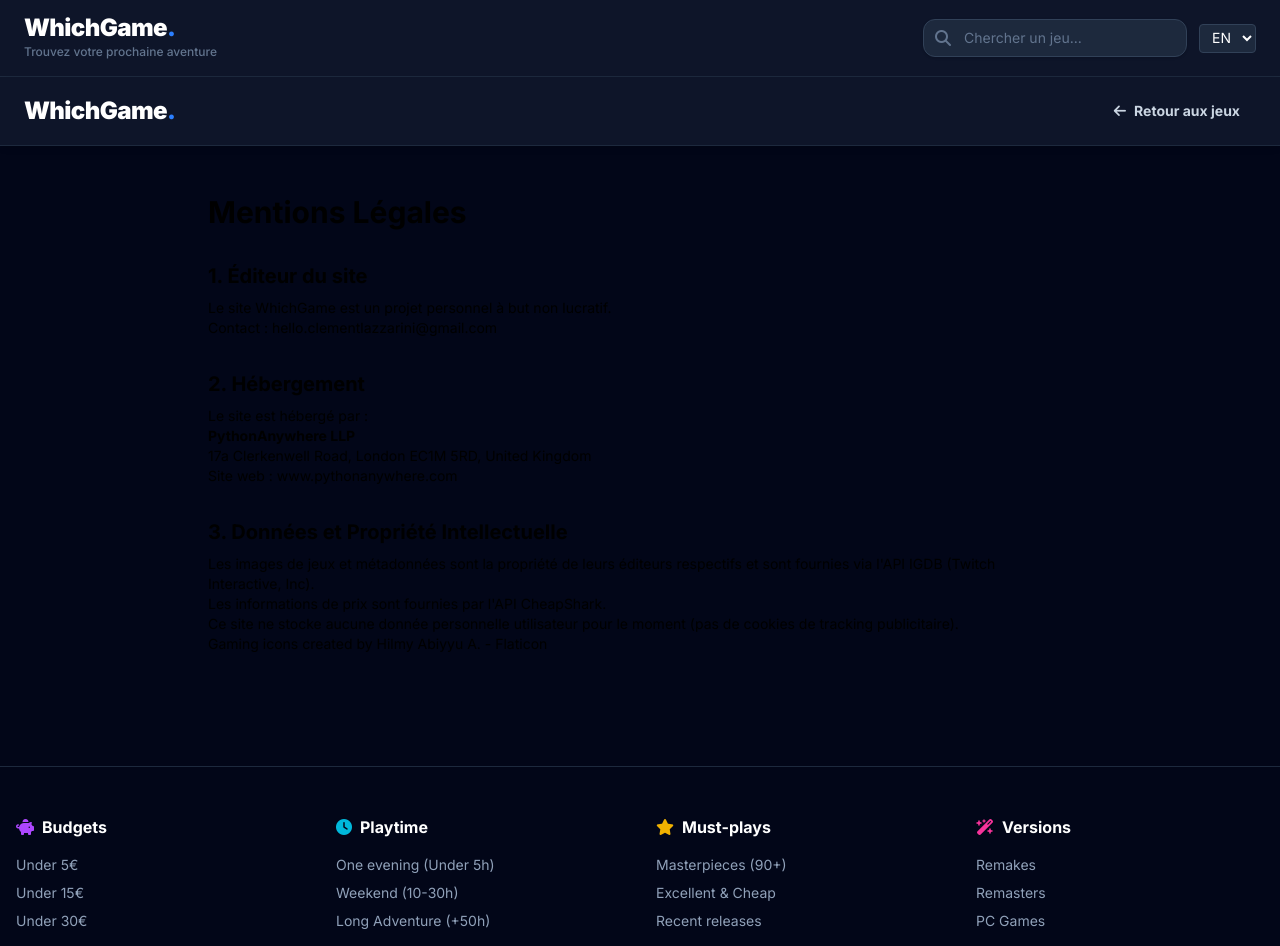
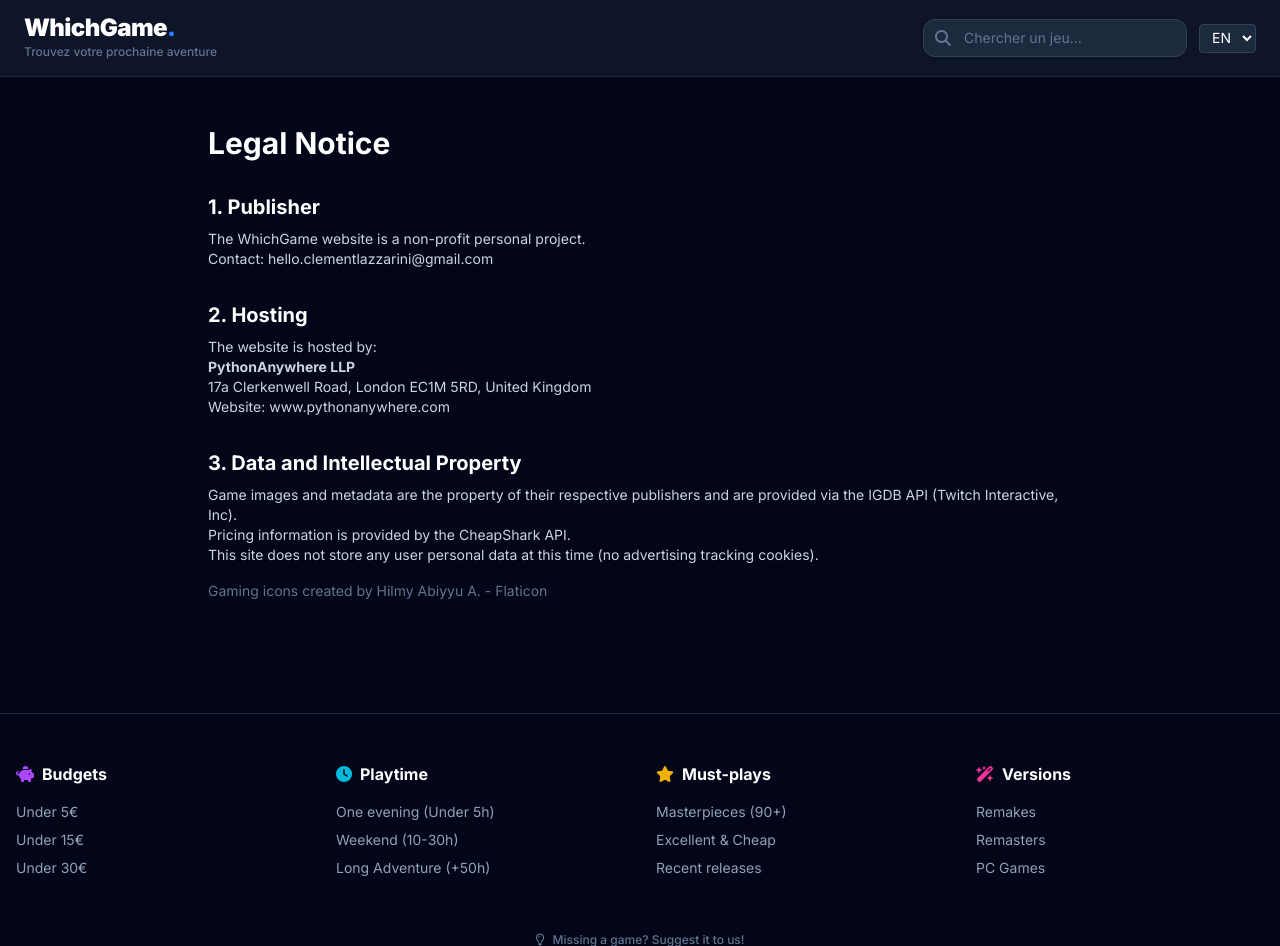
Before and after one commit to ClementLazzarini/WhichGame, a Django app: page /legal/ in a window 1280 px wide. Shown: the top 946 px of the page. Run offline with Django 4.2, Linux system fonts and the light colour scheme; style sheets or scripts are compiled from the project's sources; some libraries are stand-ins or nearby versions.

Commit message:
Localize legal page and update French translations
Make the legal page translatable and refresh French localization. templates/legal.html: load i18n, wrap static strings with {% trans %}, adjust markup and styles, remove the duplicated header/back link, and update the Flaticon link styling. locale/fr: update POT-Creation-Date, refine several existing translations for formatting, and add new msgids/msgstr entries for the legal page. Also include the regenerated django.mo binary.

```diff
--- a/templates/legal.html
+++ b/templates/legal.html
@@ -1,42 +1,36 @@
 {% extends "base.html" %}
+{% load i18n %}
 
 {% block content %}
-<header class="sticky top-0 z-50 w-full bg-slate-900/95 backdrop-blur-xl border-b border-slate-800 py-4 shadow-md">
-    <div class="container mx-auto px-4 md:px-6 flex items-center justify-between">
-        <a href="{% url 'home_list' %}" class="text-2xl font-black tracking-tight text-white hover:opacity-80 transition-opacity">
-            WhichGame<span class="text-blue-500">.</span>
-        </a>
+<main class="container mx-auto px-4 py-12 max-w-4xl">
+    <h1 class="text-3xl font-bold text-white mb-8">{% trans "Legal Notice" %}</h1>
 
-        <a href="{% url 'home_list' %}" class="text-sm font-bold text-slate-300 hover:text-white flex items-center gap-2 transition-colors px-4 py-2 rounded-full hover:bg-slate-800">
-            <i class="fa-solid fa-arrow-left"></i> Retour aux jeux
-        </a>
-    </div>
-</header>
-
-<main class="container mx-auto px-4 py-12 max-w-4xl text-black">
-    <h1 class="text-3xl font-bold  mb-8">Mentions Légales</h1>
-
-    <div class="space-y-8 text-slate-300 text-sm text-black">
-        <section class="text-black">
-            <h2 class="text-xl font-bold mb-2">1. Éditeur du site</h2>
-            <p>Le site WhichGame est un projet personnel à but non lucratif.</p>
-            <p>Contact : hello.clementlazzarini@gmail.com</p>
+    <div class="space-y-8 text-slate-300 text-sm">
+        <section>
+            <h2 class="text-xl font-bold text-white mb-2">{% trans "1. Publisher" %}</h2>
+            <p>{% trans "The WhichGame website is a non-profit personal project." %}</p>
+            <p>{% trans "Contact:" %} hello.clementlazzarini@gmail.com</p>
         </section>
 
-        <section class="text-black">
-            <h2 class="text-xl font-bold  mb-2">2. Hébergement</h2>
-            <p>Le site est hébergé par :<br>
+        <section>
+            <h2 class="text-xl font-bold text-white mb-2">{% trans "2. Hosting" %}</h2>
+            <p>{% trans "The website is hosted by:" %}<br>
             <strong>PythonAnywhere LLP</strong><br>
             17a Clerkenwell Road, London EC1M 5RD, United Kingdom<br>
-            Site web : www.pythonanywhere.com</p>
+            {% trans "Website:" %} www.pythonanywhere.com</p>
         </section>
 
-        <section class="text-black">
-            <h2 class="text-xl font-bold  mb-2">3. Données et Propriété Intellectuelle</h2>
-            <p>Les images de jeux et métadonnées sont la propriété de leurs éditeurs respectifs et sont fournies via l'API IGDB (Twitch Interactive, Inc).</p>
-            <p>Les informations de prix sont fournies par l'API CheapShark.</p>
-            <p>Ce site ne stocke aucune donnée personnelle utilisateur pour le moment (pas de cookies de tracking publicitaire).</p>
-            <a href="https://www.flaticon.com/free-icons/gaming" title="gaming icons">Gaming icons created by Hilmy Abiyyu A. - Flaticon</a>
+        <section>
+            <h2 class="text-xl font-bold text-white mb-2">{% trans "3. Data and Intellectual Property" %}</h2>
+            <p>{% trans "Game images and metadata are the property of their respective publishers and are provided via the IGDB API (Twitch Interactive, Inc)." %}</p>
+            <p>{% trans "Pricing information is provided by the CheapShark API." %}</p>
+            <p>{% trans "This site does not store any user personal data at this time (no advertising tracking cookies)." %}</p>
+
+            <div class="mt-4">
+                <a href="https://www.flaticon.com/free-icons/gaming" title="gaming icons" class="text-slate-500 hover:text-blue-400 transition-colors">
+                    {% trans "Gaming icons created by Hilmy Abiyyu A. - Flaticon" %}
+                </a>
+            </div>
         </section>
     </div>
 </main>
```
Also changed, not shown: locale/fr/LC_MESSAGES/django.po, 1 other file.
